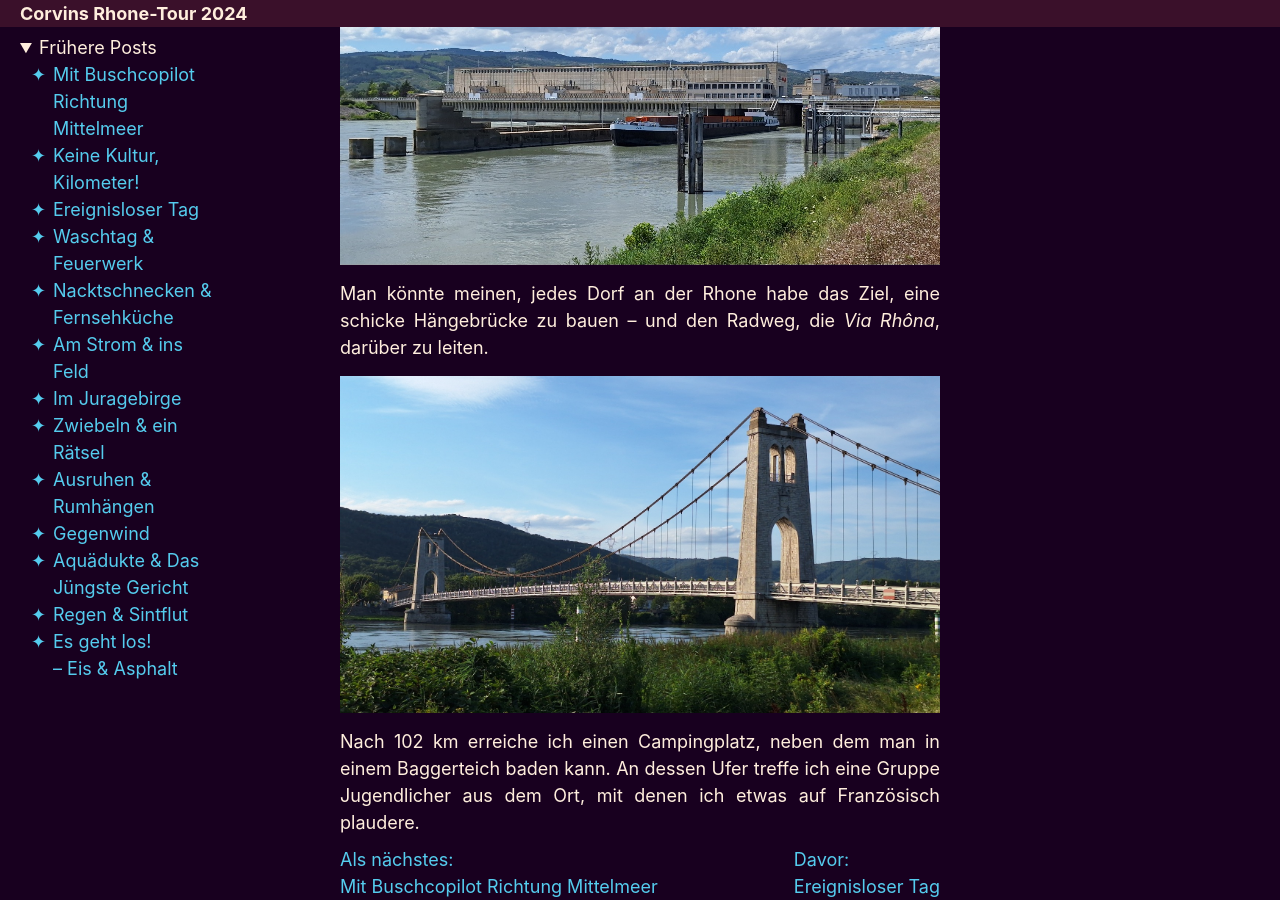
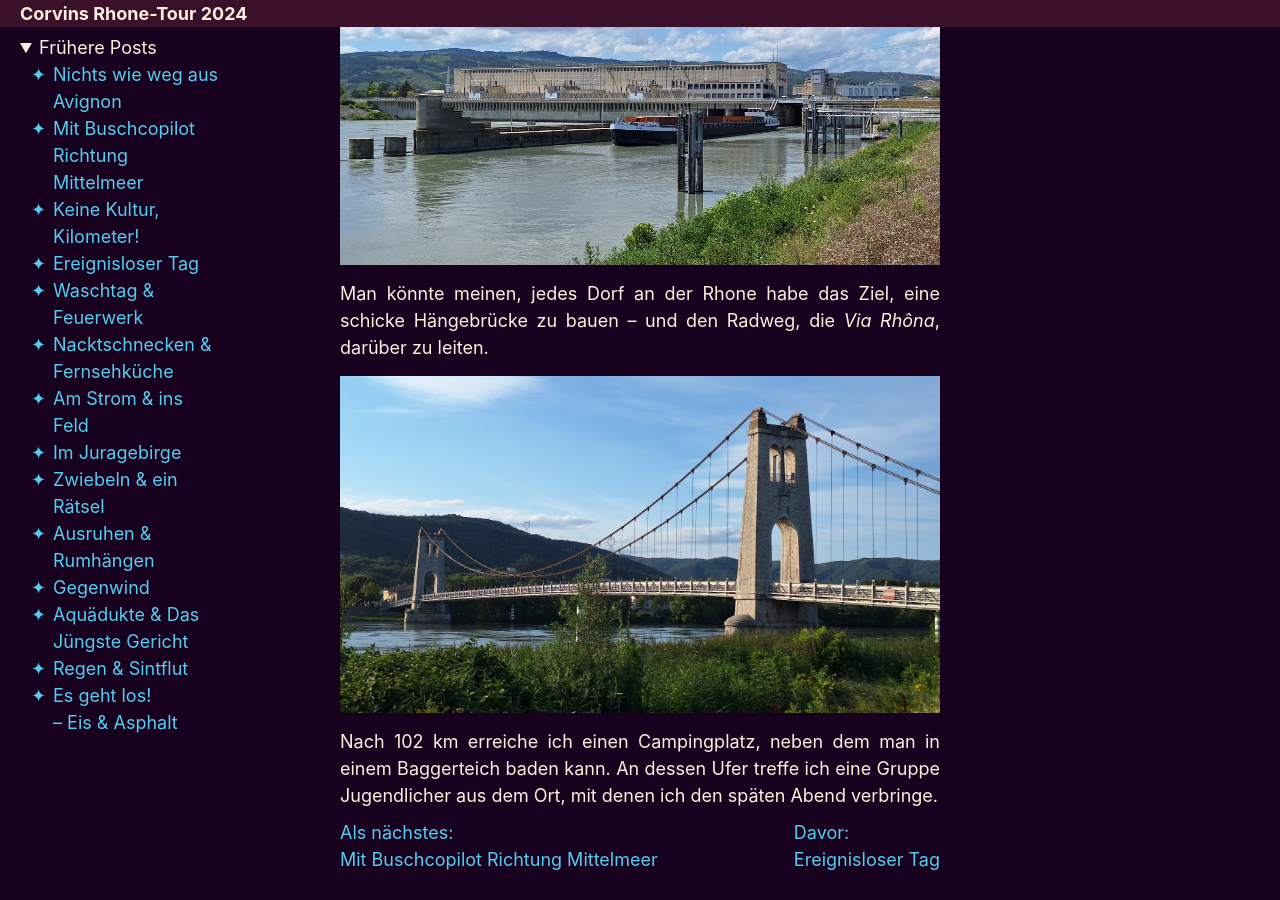
Before and after one commit to corvinjs/rhone2024, a Jekyll site: the page built from _posts/2024-07-16-Erlebnisse.md, in a window 1280 px wide and 900 px high, scrolled down 588 px. Built offline with Jekyll 4.4.1, drawn with Linux system fonts in a browser that asks for light colours; after the commit the page ends 1461 px from its top, so only the background shows below that.

Commit message:
Auto-Update

```diff
--- a/_posts/2024-07-16-Erlebnisse.md
+++ b/_posts/2024-07-16-Erlebnisse.md
@@ -11,4 +11,4 @@ Nun ist das Ziel, möglichst viel Strecke zu machen, ohne sich Zeit für kulture
 ![](assets/20240716_143453.jpg)
 Man könnte meinen, jedes Dorf an der Rhone habe das Ziel, eine schicke Hängebrücke zu bauen – und den Radweg, die *Via Rhôna*, darüber zu leiten.
 ![](assets/20240716_193403.jpg)
-Nach 102&nbsp;km erreiche ich einen Campingplatz, neben dem man in einem Baggerteich baden kann. An dessen Ufer treffe ich eine Gruppe Jugendlicher aus dem Ort, mit denen ich etwas auf Französisch plaudere.
+Nach 102&nbsp;km erreiche ich einen Campingplatz, neben dem man in einem Baggerteich baden kann. An dessen Ufer treffe ich eine Gruppe Jugendlicher aus dem Ort, mit denen ich den späten Abend verbringe.
```
Also changed, not shown: _posts/2024-07-18-Erlebnisse.md (added, +15 -0 lines), assets/20240718_095915.jpg (added), assets/20240718_163122.jpg (added), assets/20240718_163202.jpg (added), assets/20240718_165248.jpg (added).
